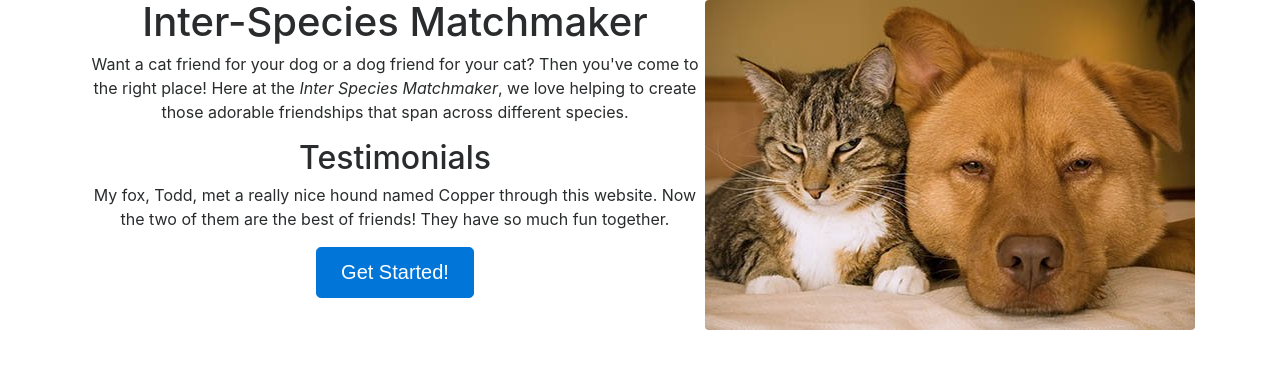
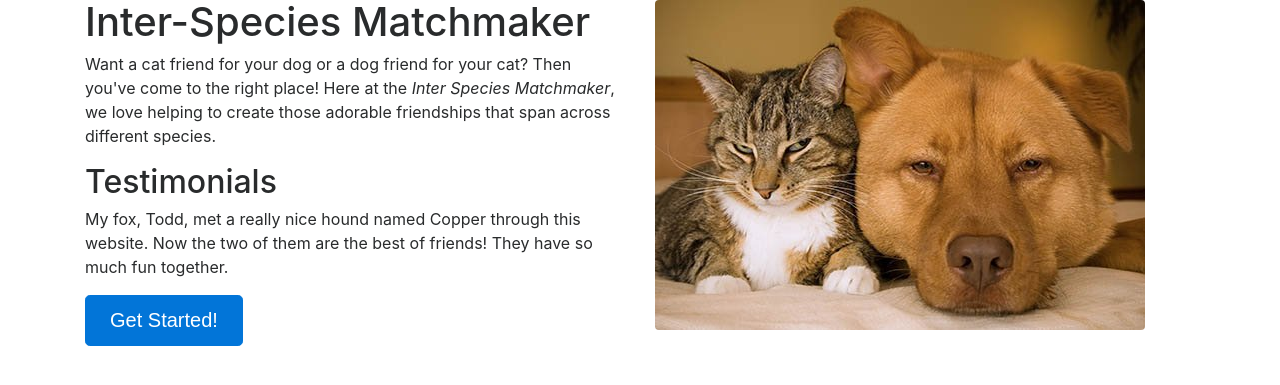
Before and after one commit to Dracologist/dating, a PHP site: page /pages/home.html in a window 1280 px wide. Shown: the top 385 px of the page. Run offline with PHP 8.4, Linux system fonts and the light colour scheme; some libraries are stand-ins or nearby versions.

Commit message:
fixed the styling

```diff
--- a/pages/home.html
+++ b/pages/home.html
@@ -3,7 +3,7 @@
 <head>
     <meta charset="UTF-8">
     <title>Inter-Species Matchmaker</title>
-    <link rel="stylesheet" href="http://ekanzler.greenriverdev.com/328/dating/styles/styles.css">
+    <!--<link rel="stylesheet" href="http://ekanzler.greenriverdev.com/328/dating/styles/styles.css">-->
     <link rel="stylesheet" href="https://maxcdn.bootstrapcdn.com/bootstrap/4.0.0-alpha.6/css/bootstrap.min.css" integrity="sha384-rwoIResjU2yc3z8GV/NPeZWAv56rSmLldC3R/AZzGRnGxQQKnKkoFVhFQhNUwEyJ" crossorigin="anonymous">
     <script src="https://code.jquery.com/jquery-3.1.1.slim.min.js" integrity="sha384-A7FZj7v+d/sdmMqp/nOQwliLvUsJfDHW+k9Omg/a/EheAdgtzNs3hpfag6Ed950n" crossorigin="anonymous"></script>
     <script src="https://cdnjs.cloudflare.com/ajax/libs/tether/1.4.0/js/tether.min.js" integrity="sha384-DztdAPBWPRXSA/3eYEEUWrWCy7G5KFbe8fFjk5JAIxUYHKkDx6Qin1DkWx51bBrb" crossorigin="anonymous"></script>
@@ -12,9 +12,8 @@
 <body>
 
 <div class="container">
-    <aside>
-        <img src="http://ekanzler.greenriverdev.com/328/dating/images/cat-and-dog.jpg" alt="Cat and Dog" class="rounded">
-    </aside>
+    <div class="row">
+    <div class="col">
         <h1>Inter-Species Matchmaker</h1>
         <p>
             Want a cat friend for your dog or a dog friend for your cat? Then you've come to the right place!
@@ -28,6 +27,11 @@
         </blockquote>
         <button type="button" class="btn btn-primary btn-lg center-block">Get Started!</button>
     </div>
+    <div class="col">
+        <img src="http://ekanzler.greenriverdev.com/328/dating/images/cat-and-dog.jpg" alt="Cat and Dog" class="rounded">
+    </div>
+    </div>
+</div>
 
 </body>
 </html>
--- a/styles/styles.css
+++ b/styles/styles.css
@@ -1,6 +1,3 @@
 aside{
     float: right;
 }
-.container{
-    text-align: center;
-}
```
Lines whose indentation alone changed are shown as unchanged.
